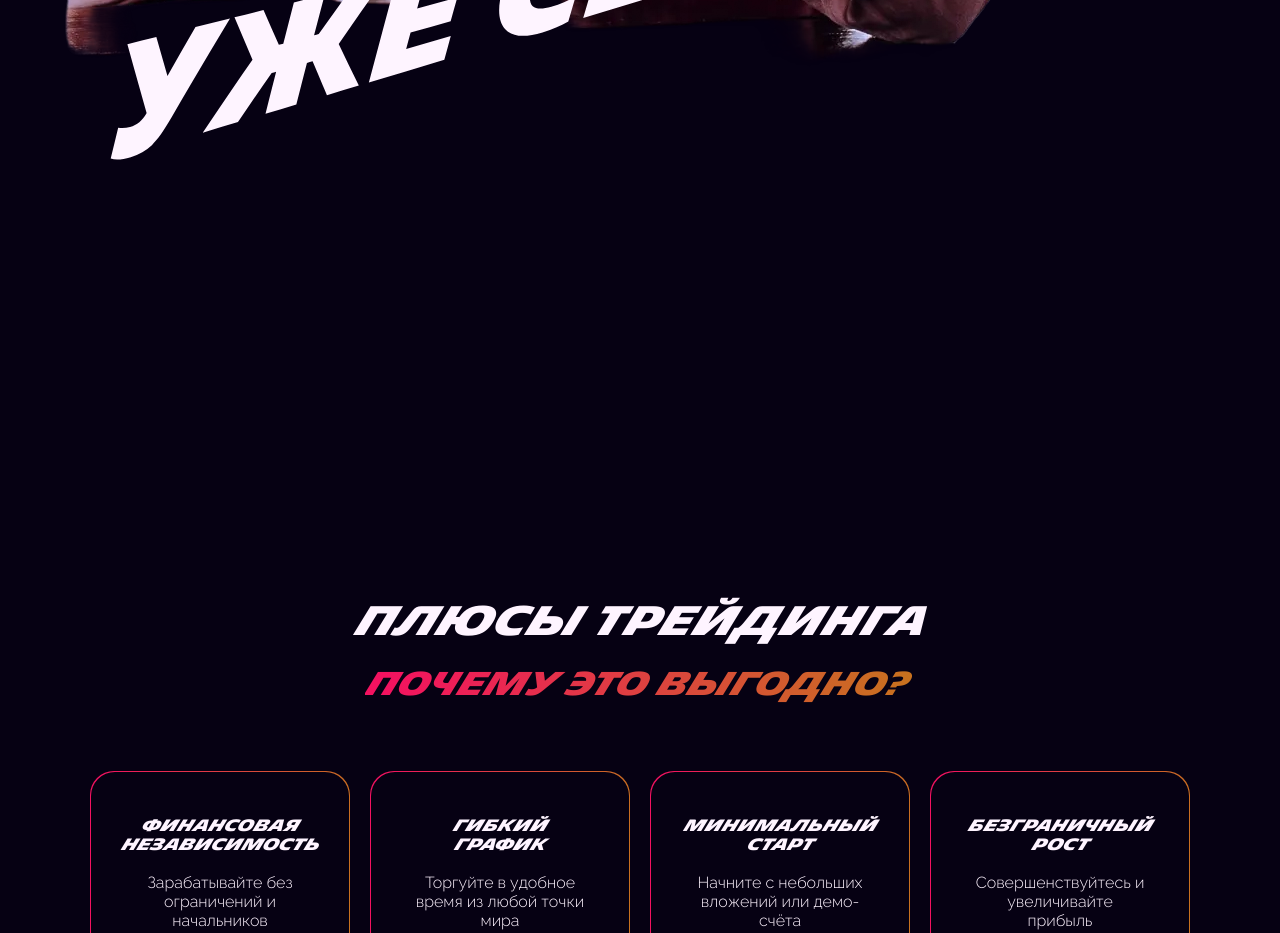
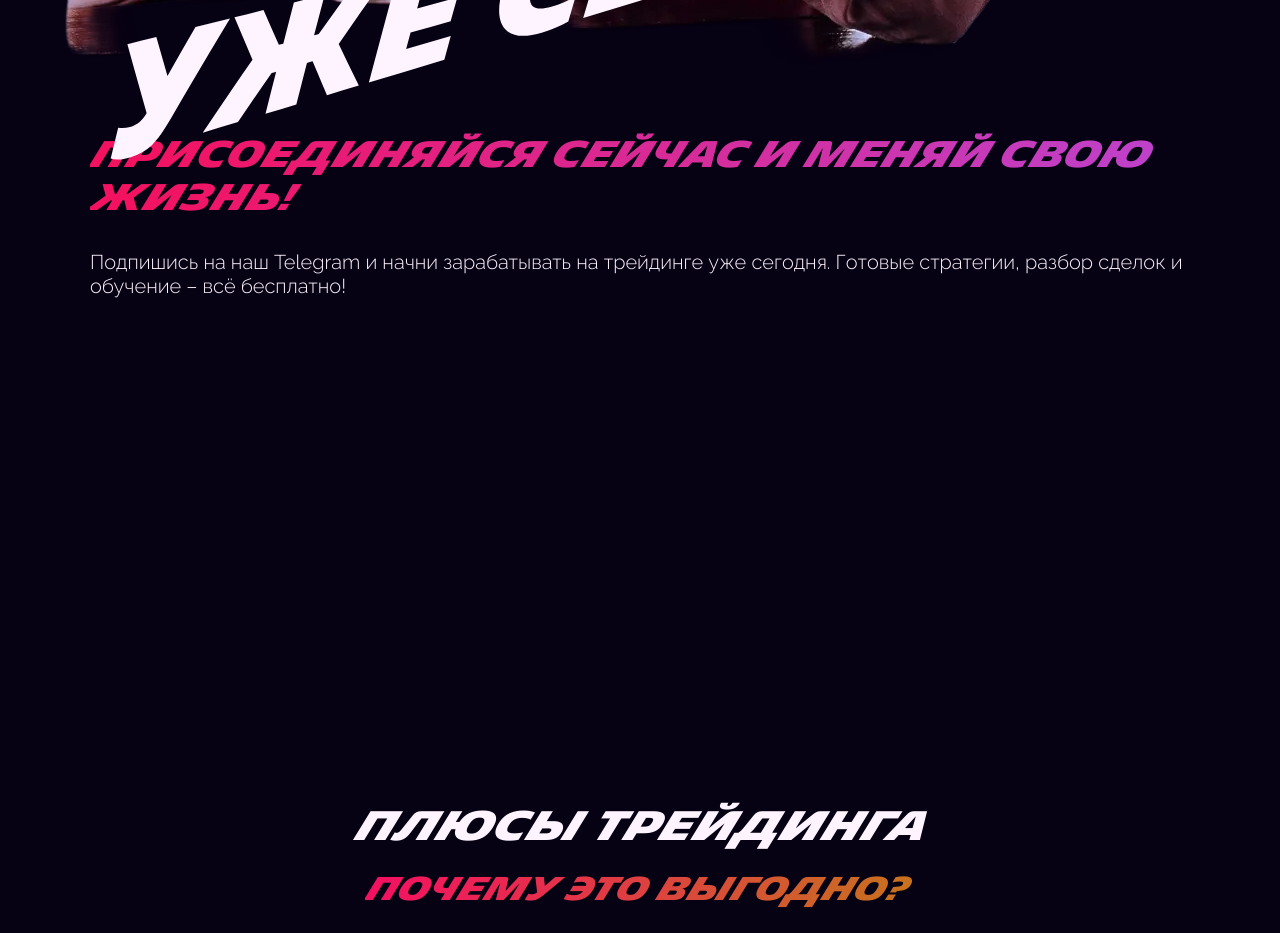
Before and after one commit to cyanidium-dev/crypto-landing, a Next.js app: page / in a window 1280 px wide. Shown: the part 1440-2373 px from the top of the page. Built offline with nearby package versions, Linux system fonts and the light colour scheme.

Commit message:
added cta texts

```diff
--- a/src/components/homePage/ctaSignUp/CtaSignUp.tsx
+++ b/src/components/homePage/ctaSignUp/CtaSignUp.tsx
@@ -22,7 +22,15 @@ export default function CtaSignUp() {
           className="absolute -bottom-[30px] left-[30px] w-[calc(100%-60px)]"
         />
       </div>
-      <div className="container max-w-[1920px]"></div>
+      <div className="container max-w-[1920px] mt-[103px] tabxl:mt-0">
+        <h2 className="mb-4 tabxl:mb-8 font-michelin uppercase italic text-24bold tabxl:text-36bold text-transparent bg-clip-text bg-pinkGradient">
+          Присоединяйся сейчас и меняй свою жизнь!
+        </h2>
+        <p className="mb-7 tabxl:mb-10 text-14light tabxl:text-20light">
+          Подпишись на наш Telegram и начни зарабатывать на трейдинге уже
+          сегодня. Готовые стратегии, разбор сделок и обучение – всё бесплатно!
+        </p>
+      </div>
     </section>
   );
 }
```
